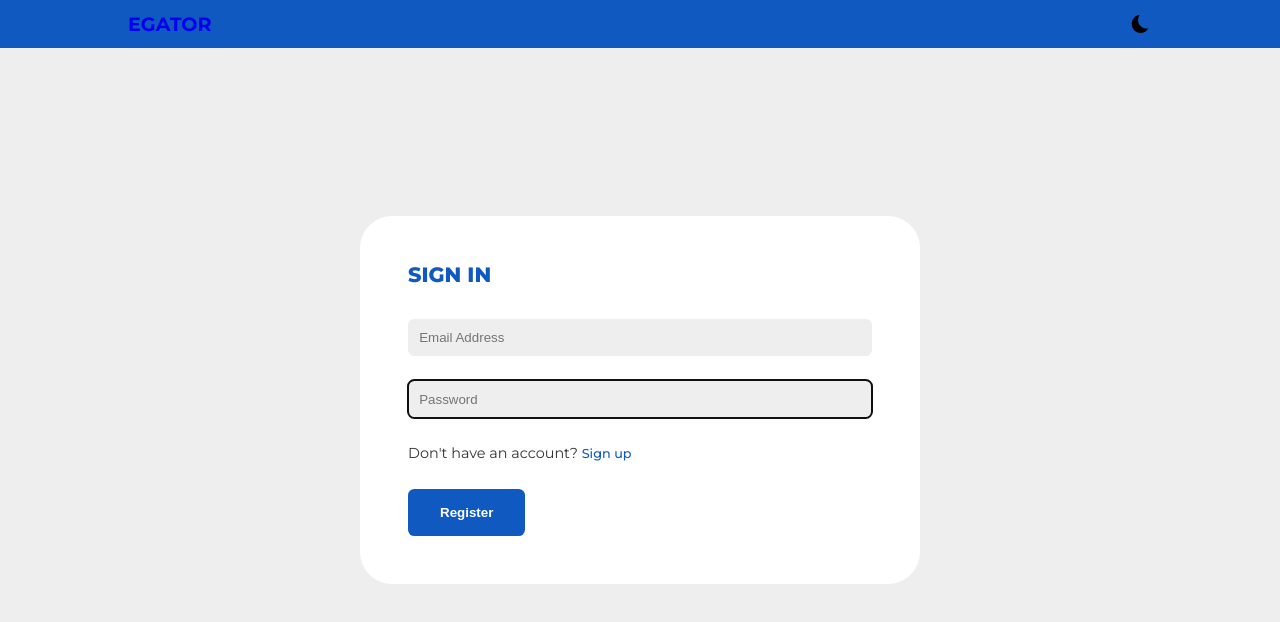
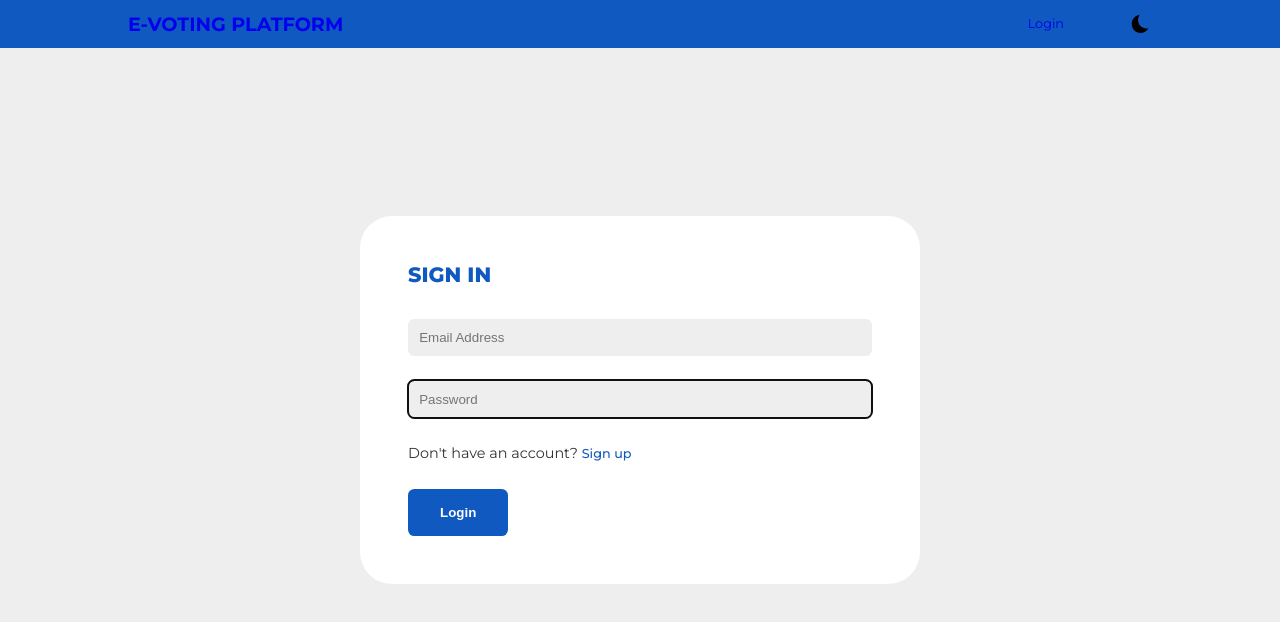
Before and after one commit to devesh041/Voting-App, a React (Create React App) app in the folder client/: page /login in a window 1280 px wide. Shown: the top 622 px of the page. Built offline with nearby package versions, Linux system fonts and the light colour scheme; a web font is replaced by a local one.

Commit message:
Implement ProtectedRoute for secure navigation, update Navbar for dynamic menu based on authentication state, and enhance Login and Logout functionality with token handling.

```diff
--- a/client/src/App.js
+++ b/client/src/App.js
@@ -1,4 +1,4 @@
-import { createBrowserRouter, RouterProvider } from "react-router-dom";
+import { createBrowserRouter, RouterProvider, Navigate } from "react-router-dom";
 import Results from "./pages/Results";
 import Elections from "./pages/Elections";
 import ElectionDetails from "./pages/ElectionDetails";
@@ -9,6 +9,20 @@ import RootLayout from "./pages/RootLayout";
 import ErrorPage from "./pages/ErrorPage";
 import Login from "./pages/Login";
 import Register from "./pages/Register";
+import { useSelector } from "react-redux";
+
+// 1. Create a Protected Route Component
+const ProtectedRoute = ({ children }) => {
+  const token = useSelector((state) => state?.vote?.currentVoter?.token);
+
+  // If no token found, force redirect to Login
+  if (!token) {
+    return <Navigate to="/login" replace />;
+  }
+
+  // If token exists, render the requested page
+  return children;
+};
 
 const router = createBrowserRouter([
   {
@@ -18,38 +32,70 @@ const router = createBrowserRouter([
     children: [
       {
         index: true,
+        // FIX: Wrap Elections in ProtectedRoute
+        element: (
+          <ProtectedRoute>
+            <Elections />
+          </ProtectedRoute>
+        )
+      },
+      {
         path: "login",
         element: <Login />
       },
       {
+        path: "register",
+        element: <Register/>,
+      },
+      {
         path: "results",
-        element: <Results />,
+        // FIX: Wrap Results in ProtectedRoute
+        element: (
+          <ProtectedRoute>
+            <Results />
+          </ProtectedRoute>
+        ),
       },
       {
         path: "elections",
-        element: <Elections />,
+        // FIX: Wrap Elections (direct link) in ProtectedRoute
+        element: (
+          <ProtectedRoute>
+            <Elections />
+          </ProtectedRoute>
+        ),
       },
       {
         path: "elections/:id",
-        element: <ElectionDetails />,
+        // FIX: Wrap Details in ProtectedRoute
+        element: (
+          <ProtectedRoute>
+            <ElectionDetails />
+          </ProtectedRoute>
+        ),
       },
       {
         path: "elections/:id/candidates",
-        element: <Candidates />,
+        // FIX: Wrap Candidates in ProtectedRoute
+        element: (
+          <ProtectedRoute>
+            <Candidates />
+          </ProtectedRoute>
+        ),
       },
       {
         path: "congrats",
-        element: <Congrats />,
+        // FIX: Wrap Congrats in ProtectedRoute
+        element: (
+          <ProtectedRoute>
+            <Congrats />
+          </ProtectedRoute>
+        ),
       },
       {
-        path: "Logout",
+        path: "logout",
         element: <Logout />,
-      },
-      {
-        path: "Register",
-        element: <Register/>,
       }
-
     ]
   }
 ])
--- a/client/src/components/Navbar.jsx
+++ b/client/src/components/Navbar.jsx
@@ -7,21 +7,23 @@ import { AiOutlineClose } from "react-icons/ai";
 import { useSelector } from "react-redux";
 
 const Navbar = () => {
-    const [showNav, setShowNav] = useState(window.innerWidth<600 ? false: true)
+    const [showNav, setShowNav] = useState(window.innerWidth < 600 ? false : true);
     const [darkTheme, setDarkTheme] = useState(
         localStorage.getItem("voting-app-theme") || ""
     );
 
     const token = useSelector((state) => state?.vote?.currentVoter?.token);
-    //function to close nav menu on small screens when menu link is clicked
+
+    // Function to close nav menu on small screens when menu link is clicked
     const closeNavMenu = () => {
         if (window.innerWidth < 600) {
             setShowNav(false);
         } else {
             setShowNav(true);
         }
-    }
-    // function to change theme
+    };
+
+    // Function to change theme
     const changeThemeHandler = () => {
         if (localStorage.getItem("voting-app-theme") === "dark") {
             localStorage.setItem("voting-app-theme", "");
@@ -30,26 +32,44 @@ const Navbar = () => {
         }
 
         setDarkTheme(localStorage.getItem("voting-app-theme"));
-    }
+    };
+
     useEffect(() => {
-        document.body.className =
-            localStorage.getItem("voting-app-theme");
+        document.body.className = localStorage.getItem("voting-app-theme");
     }, [darkTheme]);
-
 
     return (
         <nav>
             <div className="container nav__container">
                 <Link to="/" className="nav__logo">
-                    EGATOR
+                    E-VOTING PLATFORM
                 </Link>
 
                 <div>
-                    {token && showNav && <menu>
-                        <NavLink to="elections" onClick={closeNavMenu}>Elections</NavLink>
-                        <NavLink to="results" onClick={closeNavMenu}>Results</NavLink>
-                        <NavLink to="logout" onClick={closeNavMenu}>Logout</NavLink>
-                    </menu>}
+                    {/* UPDATED LOGIC: Menu shows for both states, contents change */}
+                    {showNav && (
+                        <menu>
+                            {token ? (
+                                // LOGGED IN: Show App Links + Logout
+                                <>
+                                    <NavLink to="/elections" onClick={closeNavMenu}>
+                                        Elections
+                                    </NavLink>
+                                    <NavLink to="/results" onClick={closeNavMenu}>
+                                        Results
+                                    </NavLink>
+                                    <NavLink to="/logout" onClick={closeNavMenu}>
+                                        Logout
+                                    </NavLink>
+                                </>
+                            ) : (
+                                // LOGGED OUT: Show Login
+                                <NavLink to="/login" onClick={closeNavMenu}>
+                                    Login
+                                </NavLink>
+                            )}
+                        </menu>
+                    )}
 
                     <button className="theme__toggle-btn" onClick={changeThemeHandler}>
                         {darkTheme ? <IoMdSunny /> : <IoIosMoon />}
@@ -58,7 +78,6 @@ const Navbar = () => {
                     <button className="nav__toggle-btn" onClick={() => setShowNav(!showNav)}>
                         {showNav ? <AiOutlineClose /> : <HiOutlineBars3 />}
                     </button>
-
                 </div>
             </div>
         </nav>
--- a/client/src/index.css
+++ b/client/src/index.css
@@ -728,14 +728,14 @@ nav {
   z-index: 1000;
   height: 100vh;
   width: 100vw;
-  background: rgba(255, 255, 255, 0.8);
+  background: rgba(0, 0, 0, 0.7);
+  display: grid;
+  place-items: center;
 }
 
 .loader__container {
-  position: absolute;
-  top: 50%;
-  left: 50%;
-  transform: translate(-50%, -50%);
+  width: 4rem;
+  aspect-ratio: 1/1;
 }
 
 /*======================== CONFIRM VOTE ========================*/
--- a/client/src/pages/Login.jsx
+++ b/client/src/pages/Login.jsx
@@ -1,7 +1,7 @@
-import React, { useState } from "react";
+import React, { useState, useEffect } from "react"; // Added useEffect
 import { Link, useNavigate } from "react-router-dom";
 import axios from "axios";
-import { useDispatch} from "react-redux"
+import { useDispatch, useSelector } from "react-redux"; // Added useSelector
 import { voteActions } from "./store/vote-slice";
 
 
@@ -17,7 +17,14 @@ const Login = () => {
   const dispatch = useDispatch();
   const navigate = useNavigate();
 
-  // function to change our controlled inputs
+  const token = useSelector(state => state?.vote?.currentVoter?.token);
+
+  useEffect(() => {
+    if(token){
+      navigate("/");
+    }
+  }, [token, navigate])
+
   const changeInputHandler = (e) => {
     setUserData((prevState) => {
       return { ...prevState, [e.target.name]: e.target.value };
@@ -29,10 +36,9 @@ const Login = () => {
     try {
       const response = await axios.post(`${process.env.REACT_APP_API_URL}/voters/login`, userData)
       const newVoter = await response.data;
-      // save newVoter to loca storage and update in redux store
       localStorage.setItem("currentVoter" , JSON.stringify(newVoter))
       dispatch(voteActions.changeCurrentVoter(newVoter))
-      navigate("/results")
+      navigate("/")
     } catch (error) {
       setError(error.response.data.message)
     }
@@ -48,15 +54,6 @@ const Login = () => {
           {error && <p className="form__error-message">
             {error}
           </p>}
-
-          {/* <input
-            type="text"
-            name="fullName"
-            placeholder="Full Name"
-            onChange={changeInputHandler}
-            autoComplete="true"
-            autoFocus
-          /> */}
 
           <input
             type="email"
@@ -75,21 +72,13 @@ const Login = () => {
             autoFocus
           />
 
-          {/* <input
-            type="password"
-            name="password2"
-            placeholder="Confirm Password"
-            onChange={changeInputHandler}
-            autoComplete="true"
-          /> */}
-
           <p>
             Don't have an account?{" "}
             <Link to="/register">Sign up</Link>
           </p>
 
           <button type="submit" className="btn primary">
-            Register
+            Login
           </button>
         </form>
       </div>
--- a/client/src/pages/Logout.jsx
+++ b/client/src/pages/Logout.jsx
@@ -10,13 +10,14 @@ const Logout = () => {
 
   useEffect(() => {
     dispatch(voteActions.changeCurrentVoter(null))
-    localStorage.removeItem("currentUser");
+    localStorage.removeItem("currentVoter");
+
     navigate('/login');
 
-  },[])
+  }, [])
 
   return (
-    <div>Logout</div>
+    <></>
   )
 }
 
```
